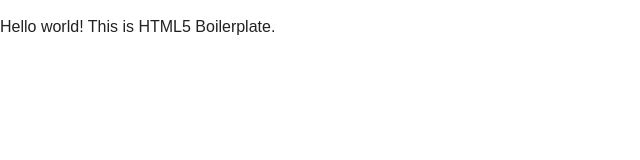
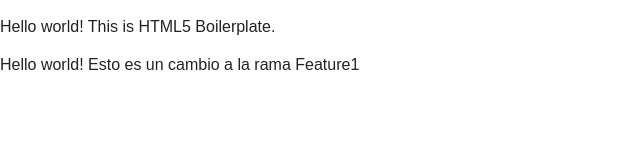
Before and after one commit to kannonkurei/Trabajo2_Esteban_Vi-arta, a plain HTML site: page index.html in a window 1280 px wide. Shown: the whole page, without its empty margins (0-640 px from the left). Drawn offline with nearby package versions, Linux system fonts and the light colour scheme.

Commit message:
cambios en el idex hacia la rama 1 en el repo

```diff
--- a/index.html
+++ b/index.html
@@ -19,6 +19,7 @@
         <![endif]-->
 
         <p>Hello world! This is HTML5 Boilerplate.</p>
+	   <p>Hello world! Esto es un cambio a la rama Feature1</p>
 
         <script src="//ajax.googleapis.com/ajax/libs/jquery/1.11.2/jquery.min.js"></script>
         <script>window.jQuery || document.write('<script src="js/vendor/jquery-1.11.2.min.js"><\/script>')</script>
```
